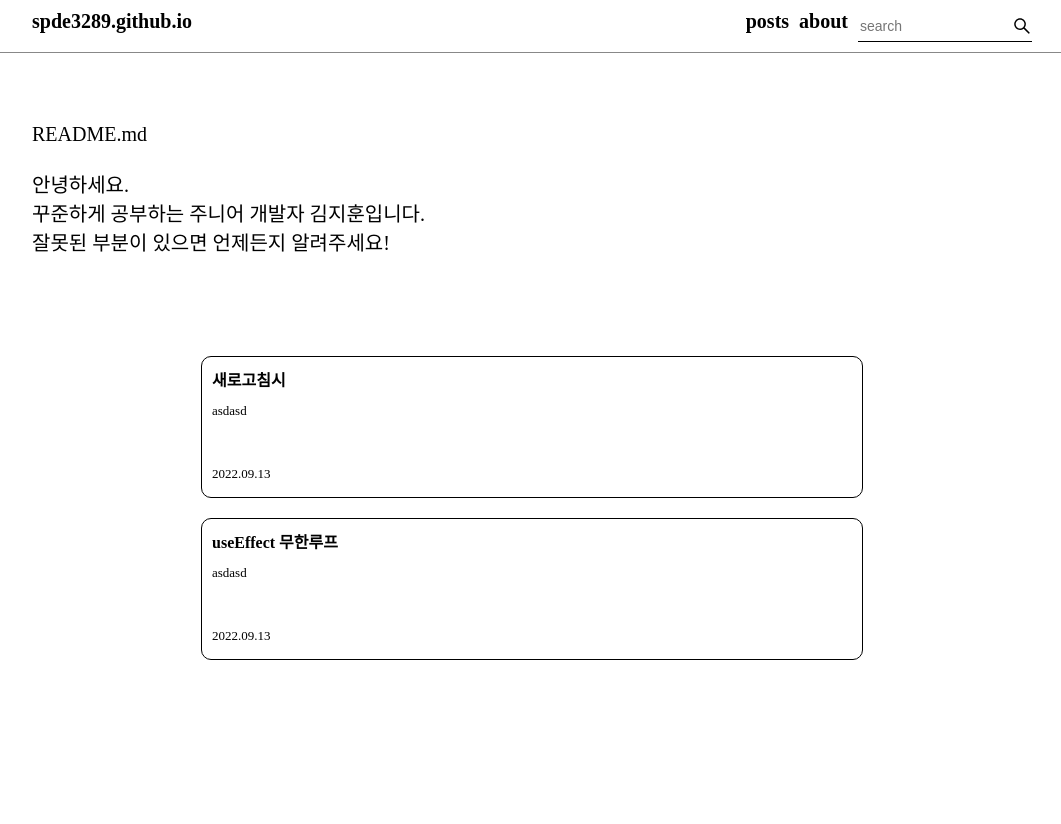
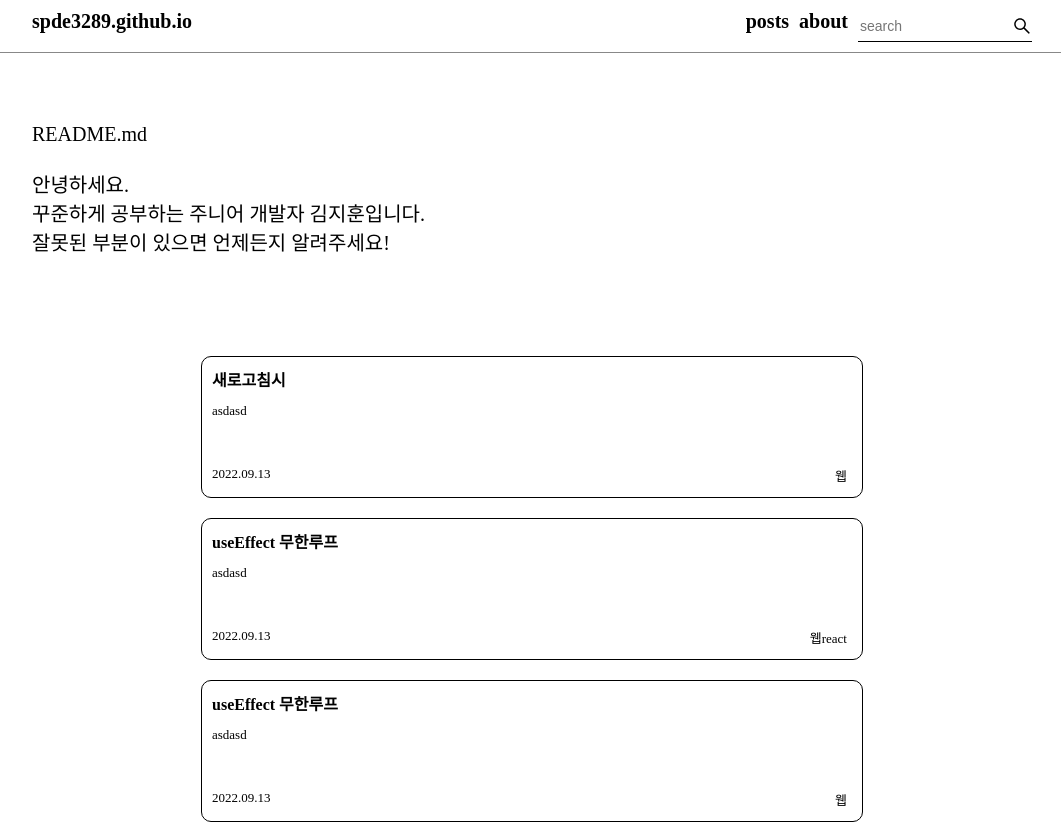
Before and after one commit to spde3289/spde3289.github.io, a React (Create React App) app: page /#/ in a window 1280 px wide. Shown: the top 824 px of the page, without its empty margins (108-1169 px from the left). Built offline with nearby package versions, Linux system fonts and the light colour scheme.

Commit message:
Update postInfo.js

```diff
--- a/src/postInfo.js
+++ b/src/postInfo.js
@@ -1,18 +1,68 @@
 const content = [
     {
-        key: 2,
+        key: 1,
         title: '새로고침시',
         body: 'asdasd',
         date:'2022.09.13',
-        category: ['웹'],
+        category: [{
+            key: 1,
+            category: ['웹']
+        }],
         link: '/posts/router_404'
     },
     {
-        key: 1,
+        key: 2,
         title: 'useEffect 무한루프',
         body: 'asdasd',
         date:'2022.09.13',
-        category: ['react', '웹'],
+        category: [{
+            key: 2,
+            category: ['웹', 'react']
+        }],
+        link: '/posts/useEffect_infinite_loop'
+    },
+    {
+        key: 3,
+        title: 'useEffect 무한루프',
+        body: 'asdasd',
+        date:'2022.09.13',
+        category: [{
+            key: 3,
+            category: ['웹']
+        }],
+        link: '/posts/useEffect_infinite_loop'
+    },
+    {
+        key: 4,
+        title: 'useEffect 무한루프',
+        body: 'asdasd',
+        date:'2022.09.13',
+        category: [{
+            key: 4,
+            category: ['웹']
+        }],
+        link: '/posts/useEffect_infinite_loop'
+    },
+    {
+        key: 5,
+        title: 'useEffect 무한루프',
+        body: 'asdasd',
+        date:'2022.09.13',
+        category: [{
+            key: 5,
+            category: ['웹']
+        }],
+        link: '/posts/useEffect_infinite_loop'
+    },
+    {
+        key: 6,
+        title: 'useEffect 무한루프',
+        body: 'asdasd',
+        date:'2022.09.13',
+        category: [{
+            key: 6,
+            category: ['웹']
+        }],
         link: '/posts/useEffect_infinite_loop'
     },
 ];
```
